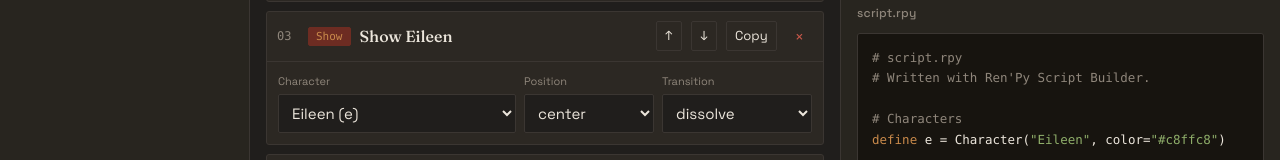
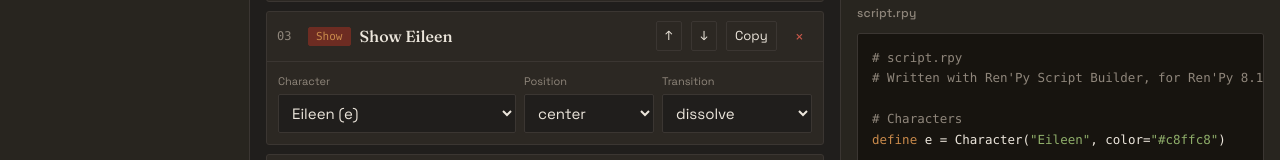
Before and after one commit to liaisdagreatest/renpydialogue, a plain HTML site: page index.html in a window 1280 px wide. Shown: the part 449-609 px from the top of the page. Drawn offline with Linux system fonts and the light colour scheme.

Commit message:
Update index.html

```diff
--- a/index.html
+++ b/index.html
@@ -214,7 +214,7 @@
 function generate(){
   const L=[];
   L.push("# "+(p.title||"script")+".rpy");
-  L.push("# Written with Ren'Py Script Builder.");
+  L.push("# Written with Ren'Py Script Builder, for Ren'Py 8.1.0.");
   L.push("");
   if(p.characters.length){
     L.push("# Characters");
```
